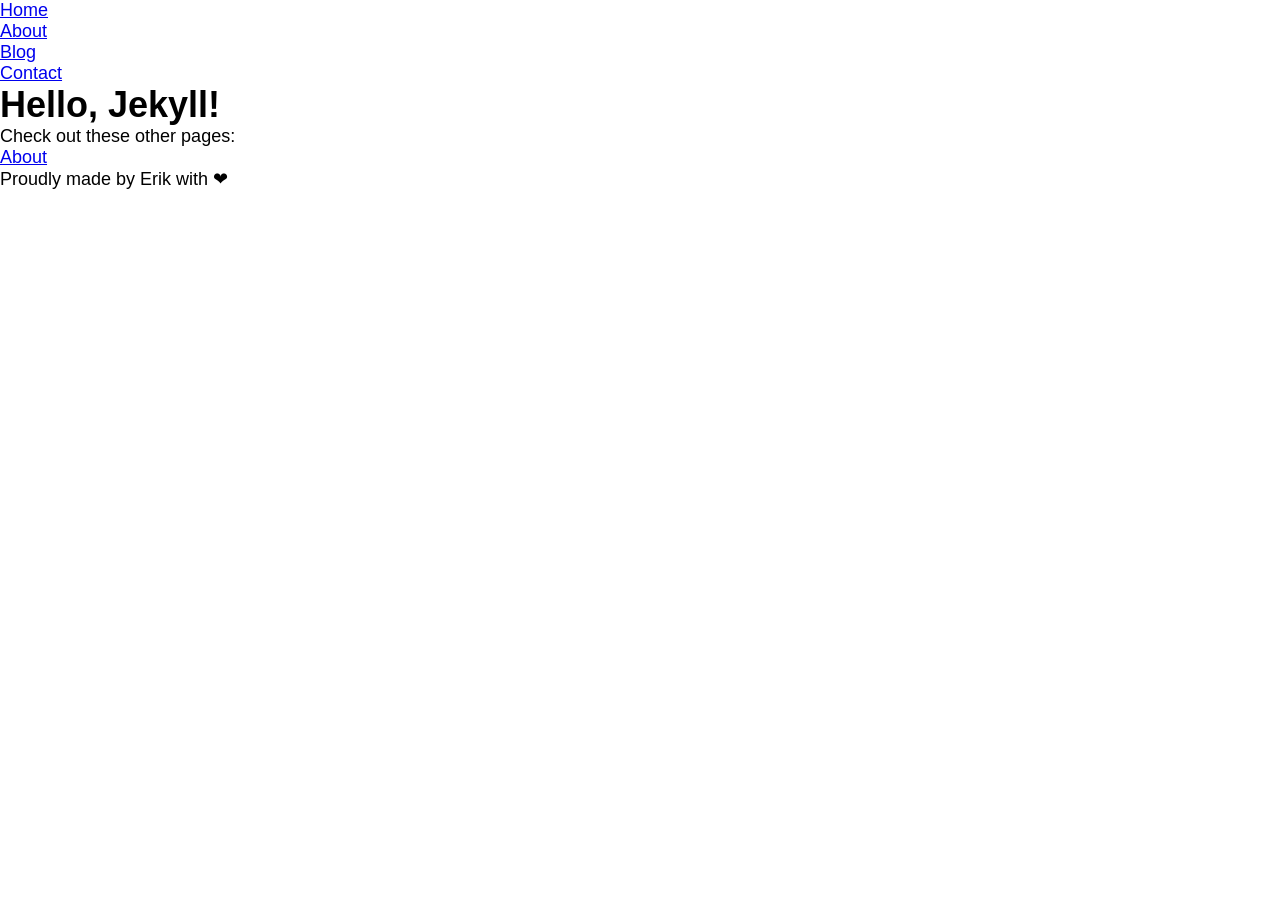
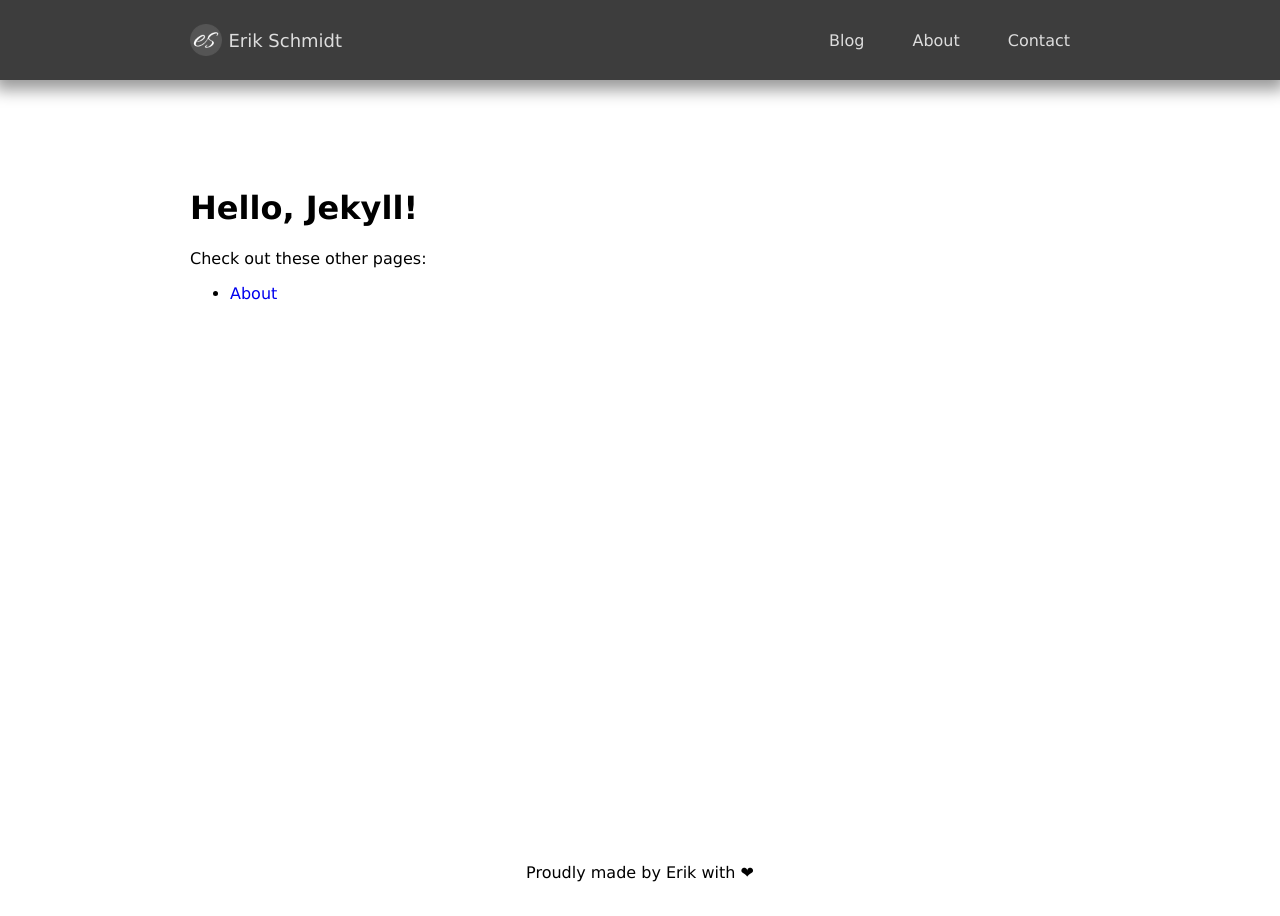
Before and after one commit to erik-schmidt/erik-schmidt.github.io, a Jekyll site: the page built from _pages/index.md, in a window 1280 px wide. Built offline with Jekyll 4.4.1, drawn with Linux system fonts in a browser that asks for light colours; our own code applies the rules of GitHub Pages for plain Markdown files.

Commit message:
Headerbar styling added

```diff
--- /dev/null
+++ b/_includes/navbar.html
@@ -0,0 +1,15 @@
+<header class="navbar-header">
+  <nav class="navbar centered">
+    <div class="navbar-container">
+      <a href="/" id="home-link" aria-label="Homepage">
+        <img src="/assets/images/favicon-192x192.png" aria-hidden="true" height=32 width=32>
+        <span id="website-name">{{ site.title }}</span>
+      </a>
+          <ul class="navbar-links">
+            <li class="navbar-item"><a class="navbar-link" href="/blog" {% if page.title == "Blog" %} aria-current="page" id="active-navbar-link"{% endif %}>Blog</a></li>
+            <li class="navbar-item"><a class="navbar-link" href="/about" {% if page.title == "About" %} aria-current="page" id="active-navbar-link"  {% endif %}>About</a></li>
+            <li class="navbar-item"><a class="navbar-link" href="/contact" {% if page.title == "Contact" %} aria-current="page" id="active-navbar-link" {% endif %}>Contact</a></li>
+          </ul>
+    </div>
+  </nav>
+</header>
--- a/_layouts/default.html
+++ b/_layouts/default.html
@@ -1,25 +1,19 @@
 <!DOCTYPE html>
 <html>
-    <head>
-        <meta charset="UTF-8">
-        <meta name="viewport" content="width=device-width, initial-scale=1.0">
-        <link rel="stylesheet" type="text/css" href="/assets/styles/main.css">
-        <title>{{ page.title }} - {{ site.title }}</title>
-    </head>
-    <body>
-        <nav>
-            <ul class="nav-links">
-                <li><a href="/" {% if page.title == "Home" %} class="active-page" {% endif %}>Home</a></li>
-                <li><a href="/about" {% if page.title == "About" %} class="active-page" {% endif %}>About</a></li>
-                <li><a href="/blog" {% if page.title == "Blog" %} class="active-page" {% endif %}>Blog</a></li>
-                <li><a href="/contact" {% if page.title == "Contact" %} class="active-page" {% endif %}>Contact</a></li>
-            </ul>
-        </nav>
-        <main class="page-content">
-            {{ content }}
-        </main>
-        <footer>
-            Proudly made by Erik with ❤
-        </footer>
-    </body>
+  <head>
+    <meta charset="UTF-8" />
+    <meta name="viewport" content="width=device-width, initial-scale=1.0" />
+    <link rel="stylesheet" type="text/css" href="/assets/styles/main.css" />
+    <title>{{ page.title }} - {{ site.title }}</title>
+    <link rel="shortcut icon" type="image/jpg" href="/assets/images/favicon-192x192.png"/>
+  </head>
+  <body class="centered">
+    {%- include navbar.html -%}
+    <main id="page-content">{{ content }}</main>
+    <footer id="page-footer" class="centered">
+      <div>
+        <span aria-hidden="true">Proudly made by Erik with ❤</span>
+      </div>
+    </footer>
+  </body>
 </html>
--- a/_sass/_general.scss
+++ /dev/null
@@ -1,10 +0,0 @@
-* {
-  box-sizing: border-box;
-  margin: 0;
-  padding: 0;
-}
-
-body {
-  font-size: 18px;
-  font-family: Arial, Helvetica, sans-serif;
-}
--- /dev/null
+++ b/_sass/components/_navbar.scss
@@ -0,0 +1,69 @@
+.navbar-header {
+  grid-area: navbar;
+  position: fixed;
+  top: 0;
+  left: 0;
+  width: 100%;
+  height: 5rem;
+}
+
+.navbar {
+  background-color: hsl(0, 0%, 24%);
+  box-shadow: 0px 5px 15px 5px rgba(0, 0, 0, 0.4);
+  height: 100%;
+}
+
+.navbar-container {
+  align-items: center;
+  display: flex;
+  height: 100%;
+  justify-content: space-between;
+}
+
+#home-link {
+  position: relative;
+  flex-shrink: 0;
+  display: grid;
+  grid-auto-flow: column;
+  grid-column-gap: 0.4rem;
+  align-items: center;
+}
+
+.navbar-links {
+  color: white;
+  list-style: none;
+  display: grid;
+  grid-row-gap: 0;
+  grid-column-gap: 0.5rem;
+  grid-auto-flow: column;
+  align-items: center;
+  box-shadow: none;
+  padding: 0;
+  position: static;
+}
+
+.navbar-item {
+  text-align: center;
+}
+
+#home-link {
+  font-size: 18px;
+  color: rgb(221, 221, 221);
+}
+
+.navbar-link {
+  border-radius: 0.4rem;
+  padding: 0.6rem 1.25rem;
+  display: block;
+  color: rgb(221, 221, 221);
+}
+
+
+
+#active-navbar-link,
+.navbar-link:hover,
+.navbar-link:focus {
+    color: white;
+    background-color:rgba(221, 221, 221, 0.25);
+    transition: all 200ms ease-in-out;
+}
--- /dev/null
+++ b/_sass/global/index.scss
@@ -0,0 +1,45 @@
+.centered {
+  display: grid;
+  grid-template-columns: minmax(2.4rem, 1fr) minmax(0, 100vh) minmax(
+      2.4rem,
+      1fr
+    );
+
+  > * {
+    grid-column: 2;
+  }
+}
+
+body {
+  background-color: white;
+  color: black;
+  grid-template-rows: 5rem 1fr auto;
+  grid-template-areas:
+    'navbar navbar navbar'
+    '. content .'
+    'footer footer footer';
+  grid-row-gap: 5rem;
+  min-width: 0; // https://css-tricks.com/preventing-a-grid-blowout/
+  min-height: 100vh;
+  font-family: Verdana, Geneva, Tahoma, sans-serif;
+}
+
+#page-content {
+  grid-area: content;
+}
+
+a {
+  font-weight: inherit;
+  text-decoration: none;
+}
+
+#page-footer {
+  grid-area: footer;
+  align-items: center;
+  justify-content: center;
+  padding: 1.6rem;
+
+  * {
+    text-align: center;
+  }
+}
--- a/assets/styles/main.scss
+++ b/assets/styles/main.scss
@@ -1,4 +1,5 @@
 ---
 ---
 
-@import 'general';
+@import 'global/index';
+@import 'components/navbar';
```
Also changed, not shown: _includes/example.html (deleted), assets/images/favicon-192x192.png (added).
